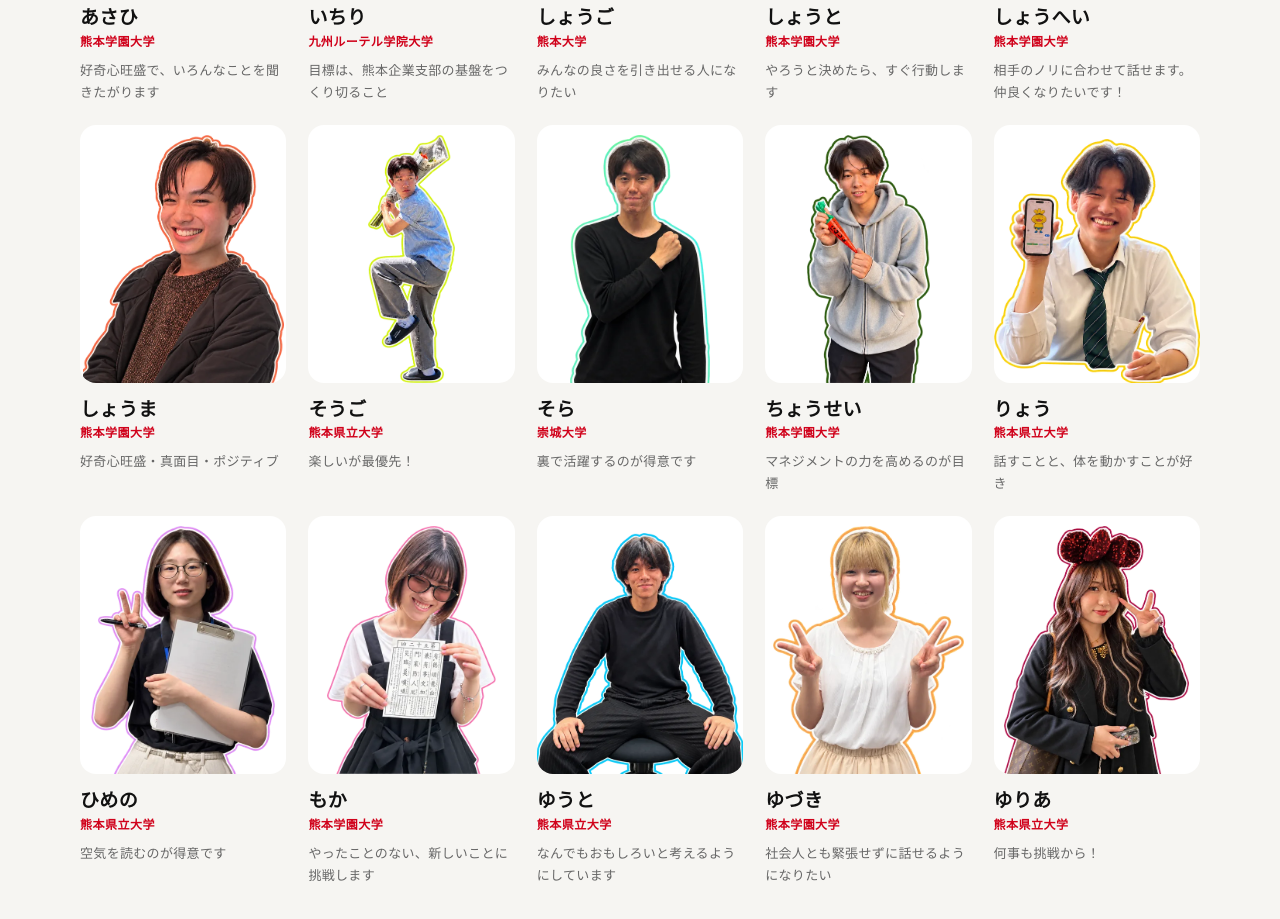
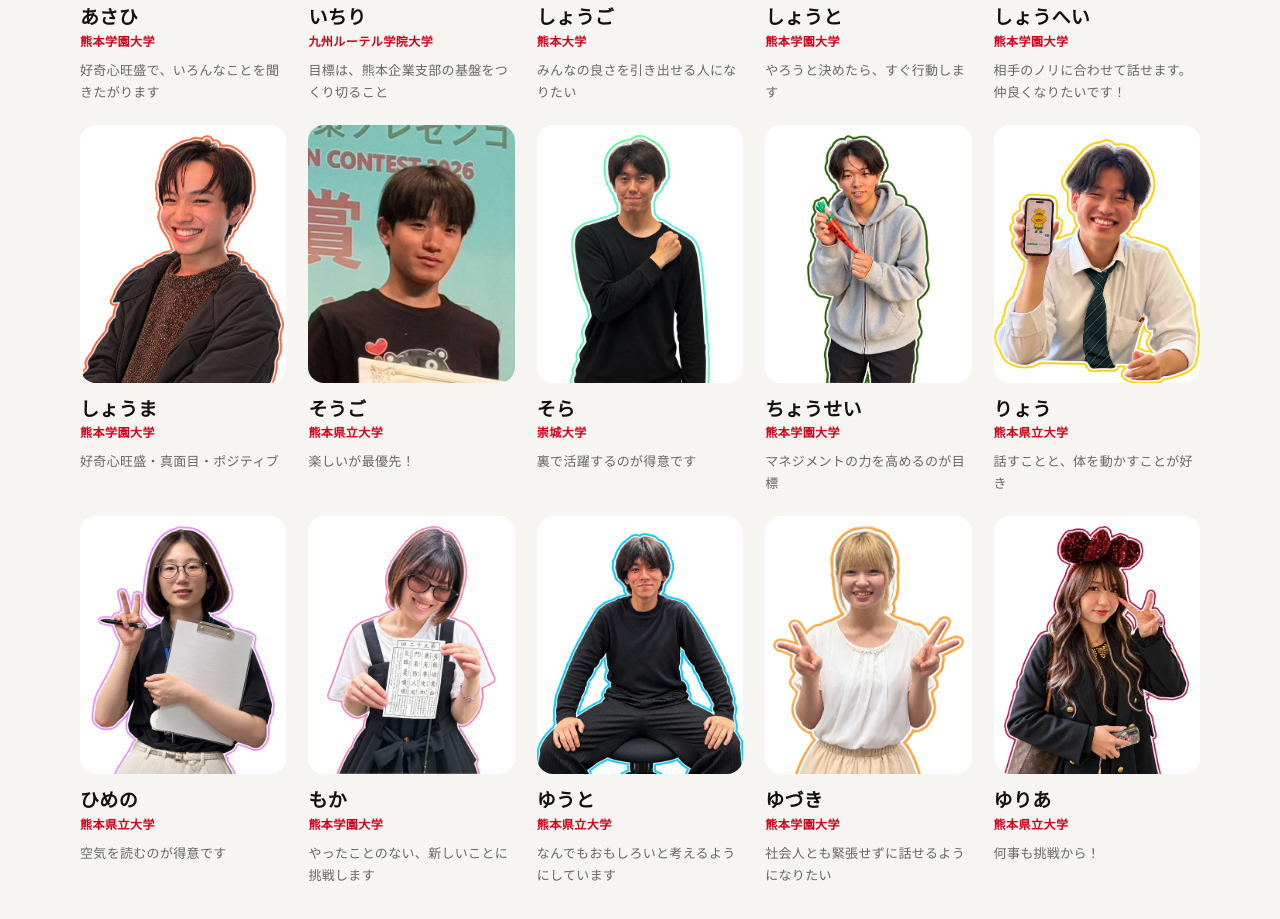
Before and after one commit to sohgonoguchi0803-spec/dotjp-kumamoto, a plain HTML site: page index.html in a window 1280 px wide. Shown: the part 7475-8394 px from the top of the page. Drawn offline with nearby package versions, Linux system fonts and the light colour scheme.

Commit message:
メンバー紹介のそうごの写真を表彰式の写真に変更
Co-Authored-By: Claude Opus 5.5 <noreply@anthropic.com>

```diff
--- a/index.html
+++ b/index.html
@@ -265,7 +265,7 @@
         <li class="member"><div class="member-photo"><img src="assets/members/04-shoto.webp" width="522" height="640" loading="lazy" alt="しょうとの写真"></div><p class="member-name">しょうと</p><p class="member-univ">熊本学園大学</p><p class="member-word">やろうと決めたら、すぐ行動します</p></li>
         <li class="member"><div class="member-photo"><img src="assets/members/05-shohei.webp" width="413" height="640" loading="lazy" alt="しょうへいの写真"></div><p class="member-name">しょうへい</p><p class="member-univ">熊本学園大学</p><p class="member-word">相手のノリに合わせて話せます。仲良くなりたいです！</p></li>
         <li class="member"><div class="member-photo"><img src="assets/members/06-shoma.webp" width="519" height="640" loading="lazy" alt="しょうまの写真"></div><p class="member-name">しょうま</p><p class="member-univ">熊本学園大学</p><p class="member-word">好奇心旺盛・真面目・ポジティブ</p></li>
-        <li class="member"><div class="member-photo"><img src="assets/members/07-sogo.webp" width="223" height="640" loading="lazy" alt="そうごの写真"></div><p class="member-name">そうご</p><p class="member-univ">熊本県立大学</p><p class="member-word">楽しいが最優先！</p></li>
+        <li class="member"><div class="member-photo member-photo-fill"><img src="assets/members/07-sogo-photo.jpg" width="480" height="600" loading="lazy" alt="そうごの写真（学生の政策プレゼンコンテストで総裁賞を受賞したときの様子）"></div><p class="member-name">そうご</p><p class="member-univ">熊本県立大学</p><p class="member-word">楽しいが最優先！</p></li>
         <li class="member"><div class="member-photo"><img src="assets/members/08-sora.webp" width="362" height="640" loading="lazy" alt="そらの写真"></div><p class="member-name">そら</p><p class="member-univ">崇城大学</p><p class="member-word">裏で活躍するのが得意です</p></li>
         <li class="member"><div class="member-photo"><img src="assets/members/09-chosei.webp" width="317" height="640" loading="lazy" alt="ちょうせいの写真"></div><p class="member-name">ちょうせい</p><p class="member-univ">熊本学園大学</p><p class="member-word">マネジメントの力を高めるのが目標</p></li>
         <li class="member"><div class="member-photo"><img src="assets/members/10-ryo.webp" width="541" height="640" loading="lazy" alt="りょうの写真"></div><p class="member-name">りょう</p><p class="member-univ">熊本県立大学</p><p class="member-word">話すことと、体を動かすことが好き</p></li>
--- a/styles.css
+++ b/styles.css
@@ -361,6 +361,8 @@ img { display: block; max-width: 100%; height: auto; }
 }
 .member-photo img { width: 100%; height: 100%; object-fit: contain; object-position: center bottom; transition: transform .3s; }
 .member:hover .member-photo img { transform: scale(1.04); }
+.member-photo-fill { padding-top: 0; }
+.member-photo-fill img { object-fit: cover; object-position: center top; }
 .member-name { font-weight: 900; font-size: 19px; color: var(--ink); line-height: 1.4; }
 .member-univ { font-size: 12px; font-weight: 700; color: var(--red); letter-spacing: .04em; margin-bottom: 6px; }
 .member-word { font-size: 13px; color: var(--muted); line-height: 1.7; }
```
Also changed, not shown: assets/members/07-sogo-photo.jpg (added).
